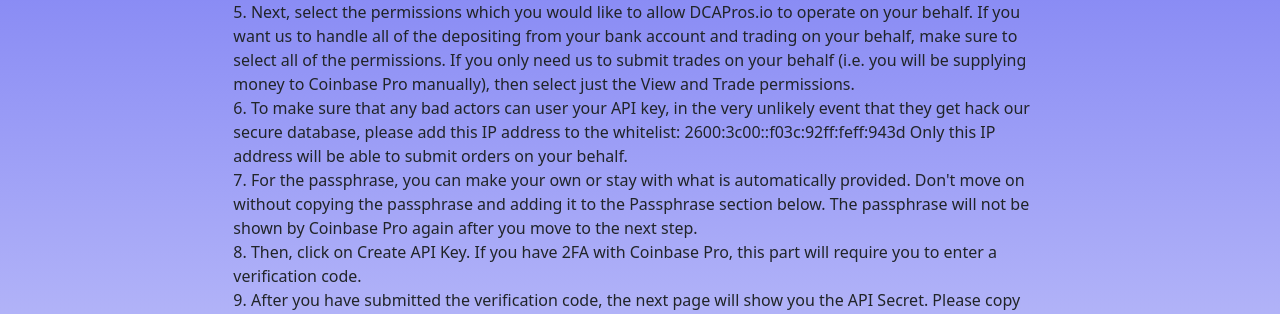
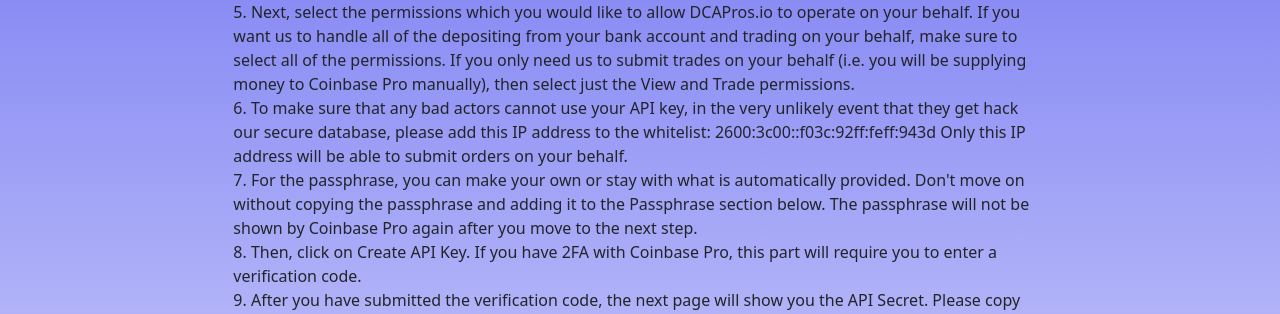
Before and after one commit to vehonsky/DCAPros.io, a Django app: page /add_api_key/ in a window 1280 px wide. Shown: the part 313-627 px from the top of the page. Run offline with Django 3.2, Linux system fonts and the light colour scheme; a user stored in the database is signed in; parts of the project's set-up code (start-up, migrations or seed data) failed here and were passed over; some libraries are stand-ins or nearby versions.

Commit message:
Spelling Fixes

```diff
--- a/DollarCostAveragePro/DCAstrategies/models.py
+++ b/DollarCostAveragePro/DCAstrategies/models.py
@@ -166,7 +166,7 @@
     user = models.ForeignKey(User, on_delete=models.CASCADE)
 
     #Local currency of the user as selected by them from currency_choices
-    quote_currency = models.CharField(max_length=3, choices=CURRENCY_CHOICES, default = "USD")
+    quote_currency = models.CharField(max_length=10, choices=CURRENCY_CHOICES, default = "USD")
 
     #Amount of local currency to be used in the strategy, default is 10.00
     amount = models.DecimalField(max_digits=10,
--- a/DollarCostAveragePro/DCAstrategies/templates/DCAstrategies/add_API_Key.html
+++ b/DollarCostAveragePro/DCAstrategies/templates/DCAstrategies/add_API_Key.html
@@ -36,7 +36,7 @@
                     <li>3. Click on New API Key.</li>
                     <li>4. On this page, make sure that you add a Nickname so you know where you have shared this API Key.</li>
                     <li>5. Next, select the permissions which you would like to allow DCAPros.io to operate on your behalf. If you want us to handle all of the depositing from your bank account and trading on your behalf, make sure to select all of the permissions. If you only need us to submit trades on your behalf (i.e. you will be supplying money to Coinbase Pro manually), then select just the View and Trade permissions.</li>
-                    <li>6. To make sure that any bad actors can user your API key, in the very unlikely event that they get hack our secure database, please add this IP address to the whitelist: 2600:3c00::f03c:92ff:feff:943d Only this IP address will be able to submit orders on your behalf.</li>
+                    <li>6. To make sure that any bad actors cannot use your API key, in the very unlikely event that they get hack our secure database, please add this IP address to the whitelist: 2600:3c00::f03c:92ff:feff:943d Only this IP address will be able to submit orders on your behalf.</li>
                     <li>7. For the passphrase, you can make your own or stay with what is automatically provided. Don't move on without copying the passphrase and adding it to the Passphrase section below. The passphrase will not be shown by Coinbase Pro again after you move to the next step.</li>
                     <li>8. Then, click on Create API Key. If you have 2FA with Coinbase Pro, this part will require you to enter a verification code.</li>
                     <li>9. After you have submitted the verification code, the next page will show you the API Secret. Please copy that string of characters and paste it in the API Secret section below. Don't leave the page on Coinbase Pro until you have copied it over to DCAPros.io. It will not be shown again.</li>
```
Also changed, not shown: DollarCostAveragePro/DCAstrategies/migrations/0017_auto_20220115_2318.py (added).
